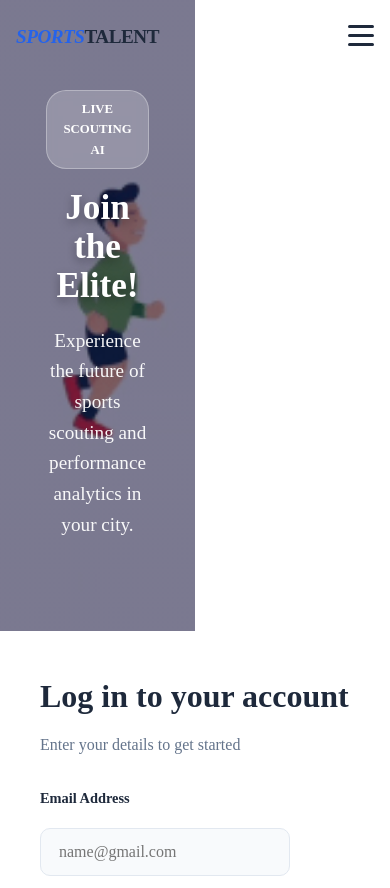
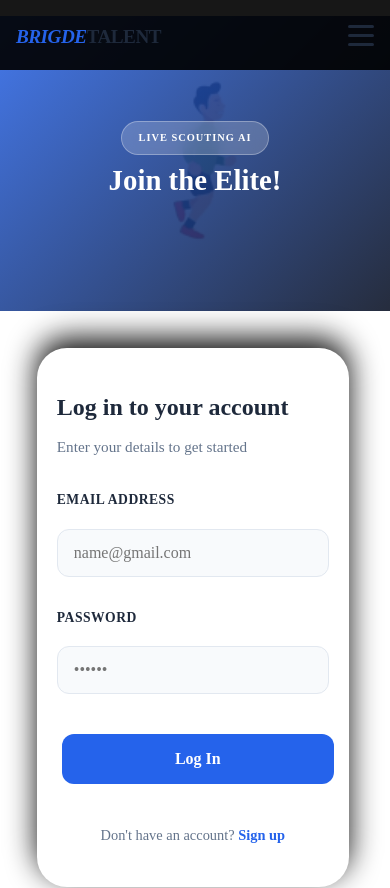
Before and after one commit to sidharth-rohilla/new, a React (Vite) app in the folder synapse/: page /login in a window 390 px wide. Shown: the top 888 px of the page. Built offline with nearby package versions, Linux system fonts and the light colour scheme.

Commit message:
changed again2

```diff
--- a/synapse/src/components/Navbar.jsx
+++ b/synapse/src/components/Navbar.jsx
@@ -19,7 +19,7 @@ function Navbar() {
       <div className="nav-container">
         <div className="navbar-logo">
           <Link to="/" onClick={closeMenu}>
-            <span className="logo-sports">Sports</span>
+            <span className="logo-sports">Brigde</span>
             <span className="logo-talent">Talent</span>
           </Link>
         </div>
--- a/synapse/src/pages/Login.jsx
+++ b/synapse/src/pages/Login.jsx
@@ -1,14 +1,14 @@
 import React, { useState } from "react";
 import { useNavigate, Link } from "react-router-dom";
 import "../styles/Login.css";
-import sportsGif from "../assets/new.gif";   // ✅ Import GIF properly
+import sportsGif from "../assets/new.gif";   //
 
 function Login() {
   const navigate = useNavigate();
   const [loginData, setLoginData] = useState({ email: "", password: "" });
 
   const handleChange = (e) => {
-    setLoginData({ ...loginData, [e.target.name]: e.target.value });  // ✅ fixed
+    setLoginData({ ...loginData, [e.target.name]: e.target.value });
   };
 
   const handleSubmit = (e) => {
--- a/synapse/src/styles/Login.css
+++ b/synapse/src/styles/Login.css
@@ -3,12 +3,13 @@
   display: flex;
   min-height: 100vh;
   font-family: 'Inter', sans-serif;
-  overflow: hidden;
+  background-color: #ffffff;
+  overflow-x: hidden;
 }
 
-/* --- Left Side (Video Container) --- */
+/* --- Left Side (Video/Branding) --- */
 .login-left {
-  flex: 1.2; /* Slightly wider for the visual impact */
+  flex: 1.2;
   position: relative;
   display: flex;
   align-items: center;
@@ -17,9 +18,10 @@
   padding: 40px;
   text-align: center;
   overflow: hidden;
+  background-color: #0f172a; /* Fallback color */
 }
 
-.login-bg-video {
+.login-bg-video, .background-gif {
   position: absolute;
   top: 0;
   left: 0;
@@ -29,48 +31,48 @@
   z-index: 1;
 }
 
-/* The Blue Tint Overlay */
 .video-overlay {
   position: absolute;
   top: 0;
   left: 0;
   width: 100%;
   height: 100%;
-  background: linear-gradient(135deg, rgba(37, 99, 235, 0.8), rgba(30, 64, 175, 0.6));
+  background: linear-gradient(135deg, rgba(37, 99, 235, 0.85), rgba(15, 23, 42, 0.9));
   z-index: 2;
 }
 
 .branding-content {
   position: relative;
   z-index: 3;
+  width: 100%;
+  max-width: 500px;
 }
 
 .video-badge {
   background: rgba(255, 255, 255, 0.2);
-  backdrop-filter: blur(5px);
+  backdrop-filter: blur(8px);
   padding: 8px 16px;
   border-radius: 20px;
   display: inline-block;
-  font-size: 0.8rem;
+  font-size: 0.75rem;
   font-weight: 700;
   text-transform: uppercase;
   margin-bottom: 20px;
   border: 1px solid rgba(255, 255, 255, 0.3);
+  letter-spacing: 1px;
 }
 
 .branding-content h1 {
-  font-size: 3.5rem;
+  font-size: clamp(2rem, 5vw, 3.5rem); /* Scales smoothly between mobile and desktop */
   font-weight: 800;
   line-height: 1.1;
   margin-bottom: 20px;
-  text-shadow: 0 4px 10px rgba(0, 0, 0, 0.3);
 }
 
 .branding-content p {
-  font-size: 1.2rem;
-  max-width: 450px;
-  margin: 0 auto;
-  opacity: 0.95;
+  font-size: 1.1rem;
+  opacity: 0.9;
+  line-height: 1.5;
 }
 
 /* --- Right Side (White Form) --- */
@@ -80,48 +82,51 @@
   display: flex;
   align-items: center;
   justify-content: center;
-  padding: 40px;
+  padding: 40px 20px;
   z-index: 10;
 }
 
 .login-form-container {
   width: 100%;
-  max-width: 400px;
+  max-width: 380px;
 }
 
 .login-form-container h2 {
-  font-size: 2rem;
+  font-size: 1.8rem;
   font-weight: 800;
   color: #1e293b;
-  margin-bottom: 10px;
+  margin-bottom: 8px;
 }
 
 .subtitle {
   color: #64748b;
   margin-bottom: 30px;
+  font-size: 0.95rem;
 }
 
 .input-group {
   margin-bottom: 20px;
-  display: flex;
-  flex-direction: column;
 }
 
 .input-group label {
-  font-size: 0.9rem;
-  font-weight: 600;
+  display: block;
+  font-size: 0.85rem;
+  font-weight: 700;
   margin-bottom: 8px;
   color: #1e293b;
+  text-transform: uppercase;
+  letter-spacing: 0.5px;
 }
 
 .input-group input {
-  padding: 14px 18px;
+  width: 100%;
+  padding: 14px 16px;
   background-color: #f8fafc;
-  border: 1px solid #e2e8f0;
-  border-radius: 10px;
+  border: 1.5px solid #e2e8f0;
+  border-radius: 12px;
   font-size: 1rem;
   outline: none;
-  transition: 0.3s;
+  transition: all 0.3s ease;
 }
 
 .input-group input:focus {
@@ -132,16 +137,16 @@
 
 .login-btn {
   width: 100%;
-  padding: 15px;
+  padding: 16px;
   background-color: #2563eb;
   color: white;
   border: none;
-  border-radius: 10px;
+  border-radius: 12px;
   font-size: 1rem;
   font-weight: 700;
   cursor: pointer;
   margin-top: 10px;
-  transition: 0.3s;
+  transition: all 0.3s ease;
 }
 
 .login-btn:hover {
@@ -150,10 +155,14 @@
   box-shadow: 0 10px 20px rgba(37, 99, 235, 0.2);
 }
 
+.login-btn:active {
+  transform: translateY(0);
+}
+
 .signup-redirect {
   text-align: center;
   margin-top: 30px;
-  font-size: 0.95rem;
+  font-size: 0.9rem;
   color: #64748b;
 }
 
@@ -163,41 +172,57 @@
   text-decoration: none;
 }
 
-/* --- Mobile View --- */
-@media (max-width: 900px) {
-  .login-page { flex-direction: column; }
-  .login-left { min-height: 40vh; }
-  .branding-content h1 { font-size: 2.2rem; }
+/* --- RESPONSIVE BREAKPOINTS --- */
+
+@media (max-width: 1024px) {
+  .branding-content h1 { font-size: 2.8rem; }
+}
+
+@media (max-width: 768px) {
+  .login-page {
+    flex-direction: column; /* Stacked vertically */
   }
 
   .login-left {
-  position: relative;
-  width: 50%;
-  height: 100vh;
-  overflow: hidden;
+    margin-top: 1rem;
+    flex: none;
+    height: 35vh; /* Video takes top 35% of screen */
+    padding: 20px;
   }
 
-.background-gif {
-  position: absolute;
-  width: 100%;
-  height: 100%;
-  object-fit: cover;
-  top: 0;
-  left: 0;
-  z-index: 0;
+  .branding-content h1 {
+    font-size: 1.8rem;
+    margin-bottom: 10px;
   }
 
-.video-overlay {
-  position: absolute;
-  width: 100%;
-  height: 100%;
-  background: rgba(0, 0, 50, 0.5);
-  z-index: 1;
+  .branding-content p {
+    font-size: 0.9rem;
+    display: none; /* Hide description on small mobile to save space */
   }
 
-.branding-content {
+  .video-badge {
+    margin-bottom: 10px;
+    font-size: 0.65rem;
+  }
+
+  .login-right {
+    flex: 1;
+    padding: 40px 20px;
+    border-radius: 30px ; /* Rounded top corners for "Sheet" effect */
+    margin-top: -30px; /* Overlaps the video slightly */
     position: relative;
-  z-index: 2;
-  color: white;
-  padding: 50px;
+    box-shadow: 0 -10px 30px rgba(0, 0, 0, 0.938);
+    width: 80%;
+    margin: 2.3rem;
   }
+
+  .login-form-container h2 {
+    font-size: 1.5rem;
+  }
+}
+
+@media (max-height: 700px) and (max-width: 768px) {
+    /* Adjustments for shorter phones */
+    .login-left { height: 30vh; }
+    .subtitle { margin-bottom: 15px; }
+}
--- a/synapse/src/styles/Navbar.css
+++ b/synapse/src/styles/Navbar.css
@@ -23,8 +23,8 @@
 /* Transparent Style (For Login Page) */
 .nav-transparent {
   position: absolute;
-  background: transparent;
-  border: none;
+  background: rgba(0, 0, 0, 0.911);
+  border-bottom:blue;
 }
 
 .nav-container {
```
Lines whose indentation alone changed are shown as unchanged.
